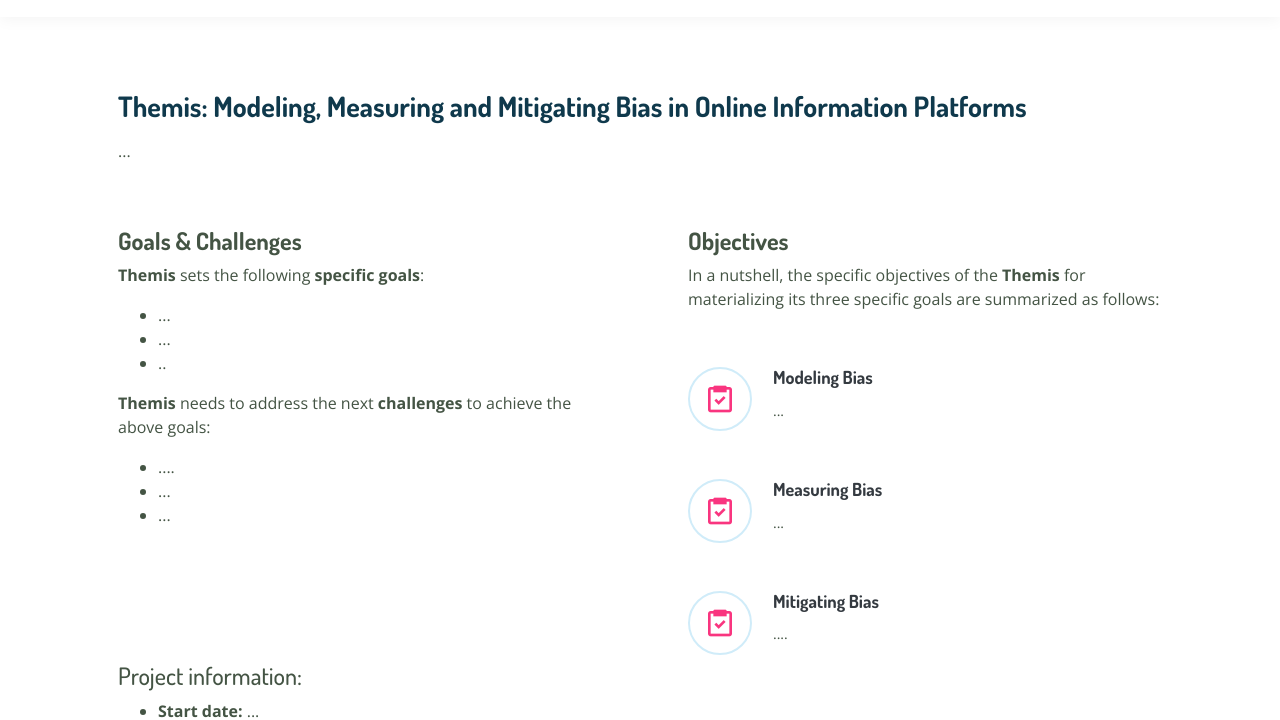
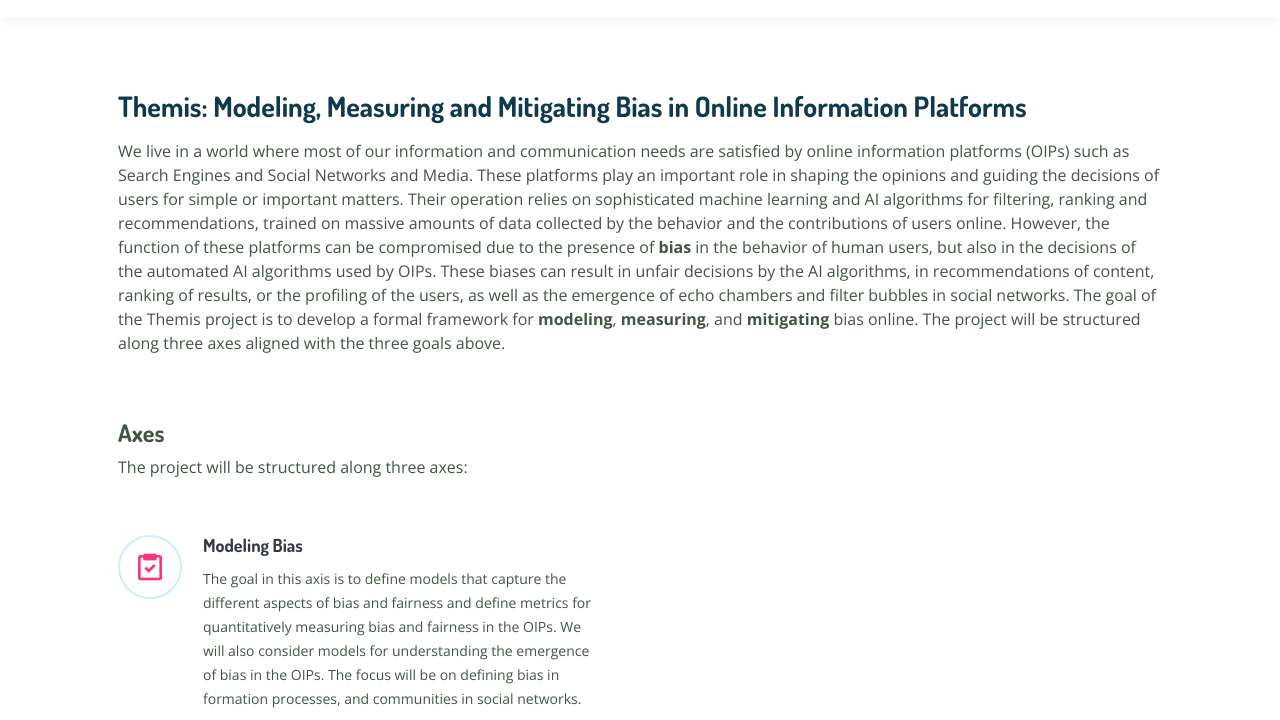
Before and after one commit to elidek-themis/elidek-themis.github.io, a plain HTML site: page about.html in a window 1280 px wide. Shown: the part 78-798 px from the top of the page. Drawn offline with nearby package versions, Linux system fonts and the light colour scheme.

Commit message:
Update about and index regarding the project

```diff
--- a/about.html
+++ b/about.html
@@ -96,56 +96,61 @@
           <div class="col-xl-12 col-lg-12 icon-boxes d-flex flex-column align-items-stretch py-5 px-lg-5">
             <h3>Themis: Modeling, Measuring and Mitigating Bias in Online Information
               Platforms</h3>
-            <p>...
+            <p>
+              We live in a world where most of our information and communication needs are satisfied by online
+              information platforms (OIPs) such as Search Engines and Social Networks and Media. These platforms play an
+              important role in shaping the opinions and guiding the decisions of users for simple or important matters.
+              Their operation relies on sophisticated machine learning and AI algorithms for filtering, ranking and
+              recommendations, trained on massive amounts of data collected by the behavior and the contributions of
+              users online. However, the function of these platforms can be compromised due to the presence of
+              <strong>bias</strong> in
+              the behavior of human users, but also in the decisions of the automated AI algorithms used by OIPs. These
+              biases can result in unfair decisions by the AI algorithms, in recommendations of content, ranking of
+              results, or the profiling of the users, as well as the emergence of echo chambers and filter bubbles in
+              social networks. The goal of the Themis project is to develop a formal framework for
+              <strong>modeling</strong>, <strong>measuring</strong>, and <strong>mitigating</strong> bias online. The
+              project will be structured along three axes aligned with the three goals
+              above.
             </p>
           </div>
         </div>
 
         <div class="row">
           <div class="col-xl-6 col-lg-6 icon-boxes d-flex flex-column align-items-stretch px-lg-5">
-            <h4 style="font-weight:bold;">Goals & Challenges</h4>
-            <p><b>Themis</b> sets the following <b>specific goals</b>:</p>
-
-            <ul>
-              <li>...</li>
-              <li>...</li>
-              <li>..</li>
-            </ul>
-
-            <p><b>Themis</b> needs to address the next <b>challenges</b> to achieve the above goals:</p>
-            <ul>
-              <li>....</li>
-              <li>...</li>
-              <li>...</li>
-            </ul>
-          </div>
-
-
-          <div class="col-xl-6 col-lg-6 icon-boxes d-flex flex-column align-items-stretch px-lg-5">
-            <h4 style="font-weight:bold;">Objectives</h4>
-            <p>In a nutshell, the specific objectives of the <b>Themis</b> for materializing its three specific
-              goals are summarized as follows:</p>
+            <h4 style="font-weight:bold;">Axes</h4>
+            <p>The project will be structured along three axes:</p>
 
             <div class="icon-box">
               <div class="icon"><i class="bx bx-task"></i></div>
               <h4 class="title"><a href="">Modeling Bias</a></h4>
-              <p class="description">...</p>
+              <p class="description">
+                The goal in this axis is to define models that capture the different aspects of bias and fairness and
+                define metrics for quantitatively measuring bias and fairness in the OIPs. We will also consider models
+                for understanding the emergence of bias in the OIPs. The focus will be on defining bias in formation
+                processes, and communities in social networks.
+              </p>
             </div>
 
             <div class="icon-box">
               <div class="icon"><i class="bx bx-task"></i></div>
               <h4 class="title"><a href="">Measuring Bias</a></h4>
-              <p class="description">...</p>
+              <p class="description">
+                The goal in this axis is to measure bias in practice in OIPs. The focus will be on Large Language
+                Models (LLMs) which are currently being used for answering questions, retrieving information, and
+                generating new content. The focus of the work will be on detecting stereotyping behavior of LLMs with
+                respect to gender, race or religion.
+              </p>
             </div>
 
             <div class="icon-box">
               <div class="icon"><i class="bx bx-task"></i></div>
               <h4 class="title"><a href="">Mitigating Bias</a></h4>
-              <p class="description">....
+              <p class="description">
+                The goal in this axis is to define fair algorithms that mitigate bias. The focus will be again on making
+                opinion formation processes and community detection algorithms fair.
               </p>
             </div>
           </div>
-
 
         </div>
 
@@ -153,8 +158,8 @@
           <div class="col-xl-12 col-lg-12 icon-boxes d-flex flex-column align-items-stretch px-lg-5">
             <h4>Project information:</h4>
             <ul>
-              <li><b>Start date:</b> ...</li>
-              <li><b>End date:</b> ...</li>
+              <li><b>Start date:</b> November 2023</li>
+              <li><b>End date:</b> November 2025</li>
               <li><b>Project Number:</b> 016636</li>
               <li><b>Principal Investigator:</b> <a href="http://www.cs.uoi.gr/~tsap/" target="_blank">Panayiotis
                   Tsaparas</a></li>
```
Also changed, not shown: index.html (+8 -3 lines).
